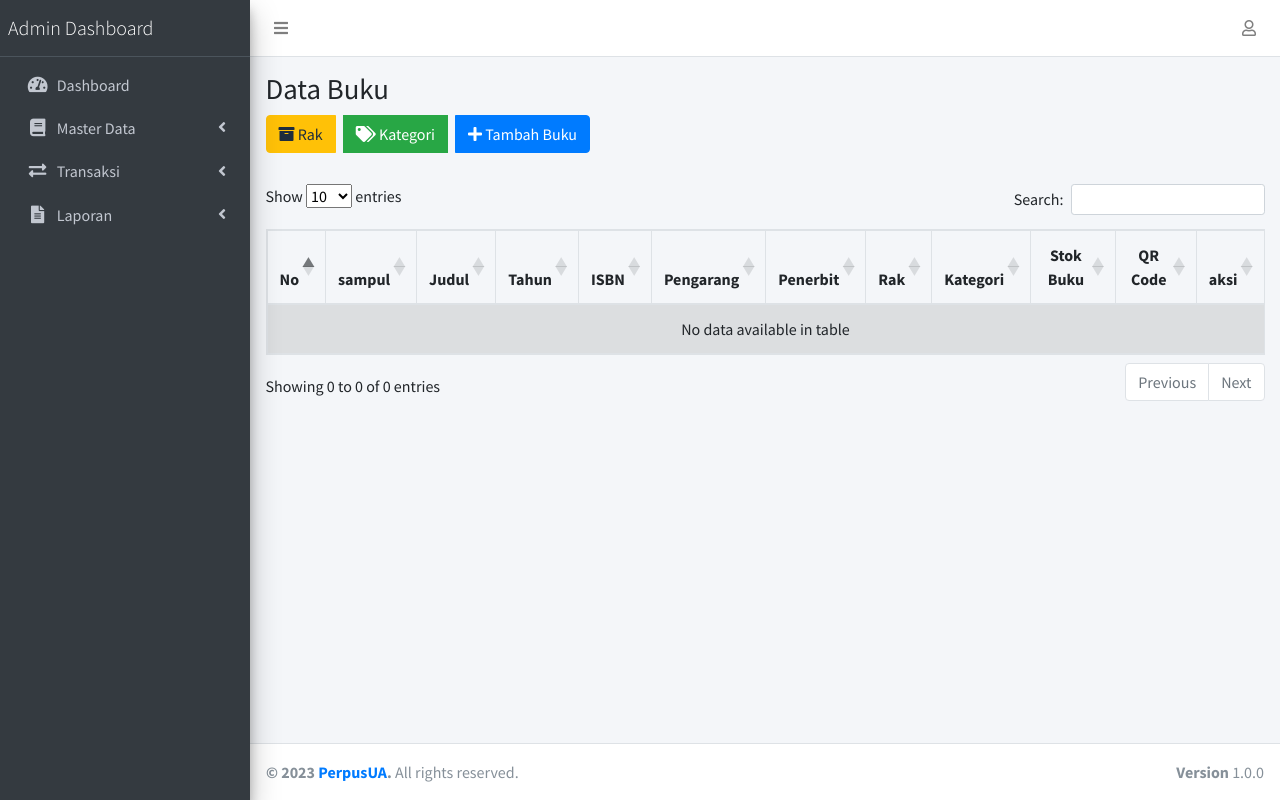
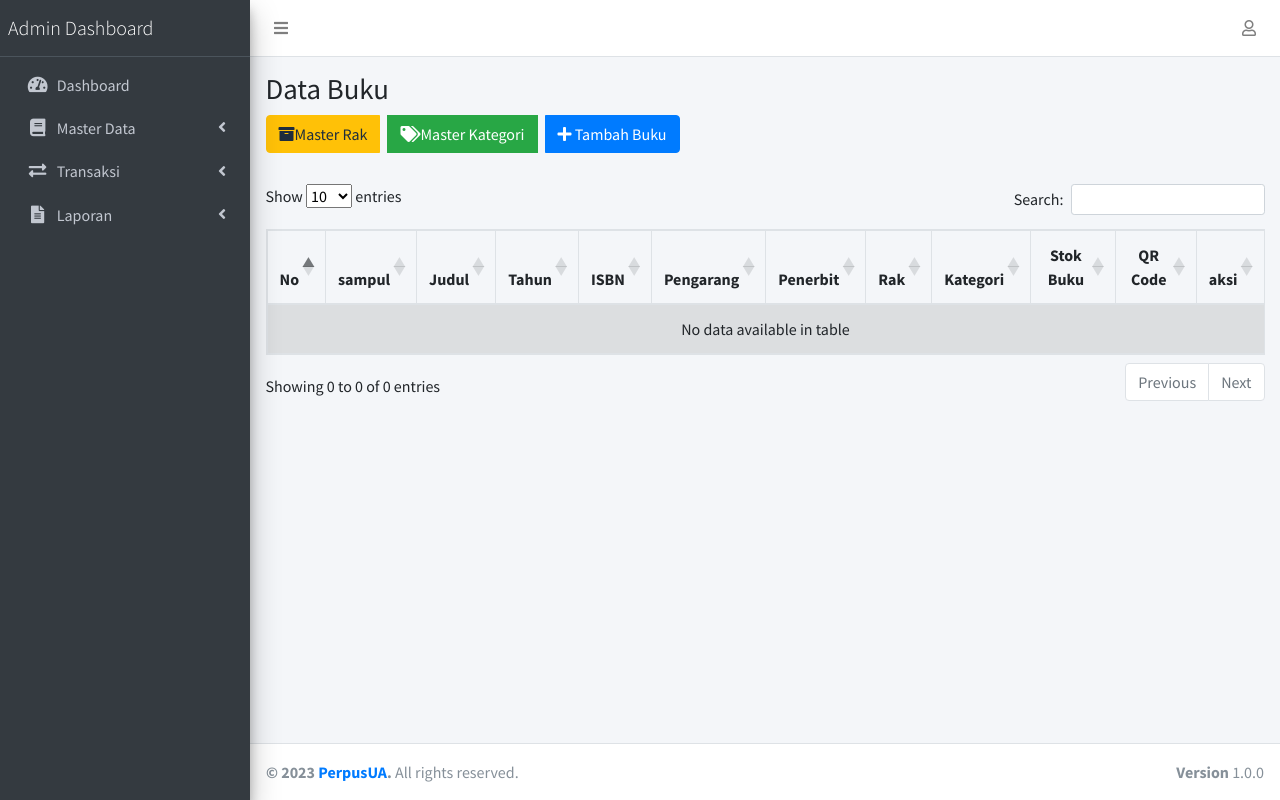
Before and after one commit to KinderJoyEnak-RY/perpustakaan_ua, a CodeIgniter app: the page made by application/views/admin/data_buku.php in a window 1280 px wide. Run offline with CodeIgniter, Linux system fonts and the light colour scheme; data that the repository does not hold is empty; some libraries are stand-ins or nearby versions.

Commit message:
rapi rapi

```diff
--- a/application/views/admin/dashboard.php
+++ b/application/views/admin/dashboard.php
@@ -186,7 +186,7 @@
                         <div class="col-xl-3 col-lg-4 col-md-6 col-12">
                             <div class="small-box bg-info">
                                 <div class="inner">
-                                    <h3>Data Buku</h3>
+                                    <h3>Stok Buku</h3>
                                     <p>Total: <?php echo $stok; ?></p>
                                 </div>
                                 <div class="icon">
--- a/application/views/admin/data_buku.php
+++ b/application/views/admin/data_buku.php
@@ -199,10 +199,10 @@
                     </div>
                     <div class="btn-group mb-3" role="group" aria-label="Button group">
                         <button class="btn btn-warning mr-2" data-toggle="modal" data-target="#modalTambahRak">
-                            <i class="fas fa-archive"></i> Rak
+                            <i class="fas fa-archive"></i>Master Rak
                         </button>
                         <button class="btn btn-success mr-2" data-toggle="modal" data-target="#modalTambahKategori">
-                            <i class="fas fa-tags"></i> Kategori
+                            <i class="fas fa-tags"></i>Master Kategori
                         </button>
                         <button class="btn btn-primary" data-toggle="modal" data-target="#modalTambahBuku">
                             <i class="fas fa-plus"></i> Tambah Buku
@@ -283,7 +283,7 @@
                         <div class="modal-dialog" role="document">
                             <div class="modal-content">
                                 <div class="modal-body">
-                                    <h5 class="mb-3">Data Rak</h5>
+                                    <h5 class="mb-3">Master Data Rak</h5>
                                     <table class="table table-hover table-bordered small-table">
                                         <thead>
                                             <tr>
@@ -319,7 +319,7 @@
                         <div class="modal-dialog" role="document">
                             <div class="modal-content">
                                 <div class="modal-body">
-                                    <h5 class="mb-3">Data Kategori</h5>
+                                    <h5 class="mb-3">Master Data Kategori</h5>
                                     <table class="table table-hover table-bordered small-table">
                                         <thead>
                                             <tr>
--- a/application/views/admin/data_peminjaman.php
+++ b/application/views/admin/data_peminjaman.php
@@ -315,7 +315,7 @@
                         <div class="modal-dialog" role="document">
                             <div class="modal-content">
                                 <div class="modal-body">
-                                    <h5 class="mb-3">Data Denda</h5>
+                                    <h5 class="mb-3">Master Data Denda</h5>
                                     <table class="table table-hover table-bordered small-table">
                                         <thead>
                                             <tr>
```
Also changed, not shown: application/views/library_view.php (line endings or trailing spaces).
